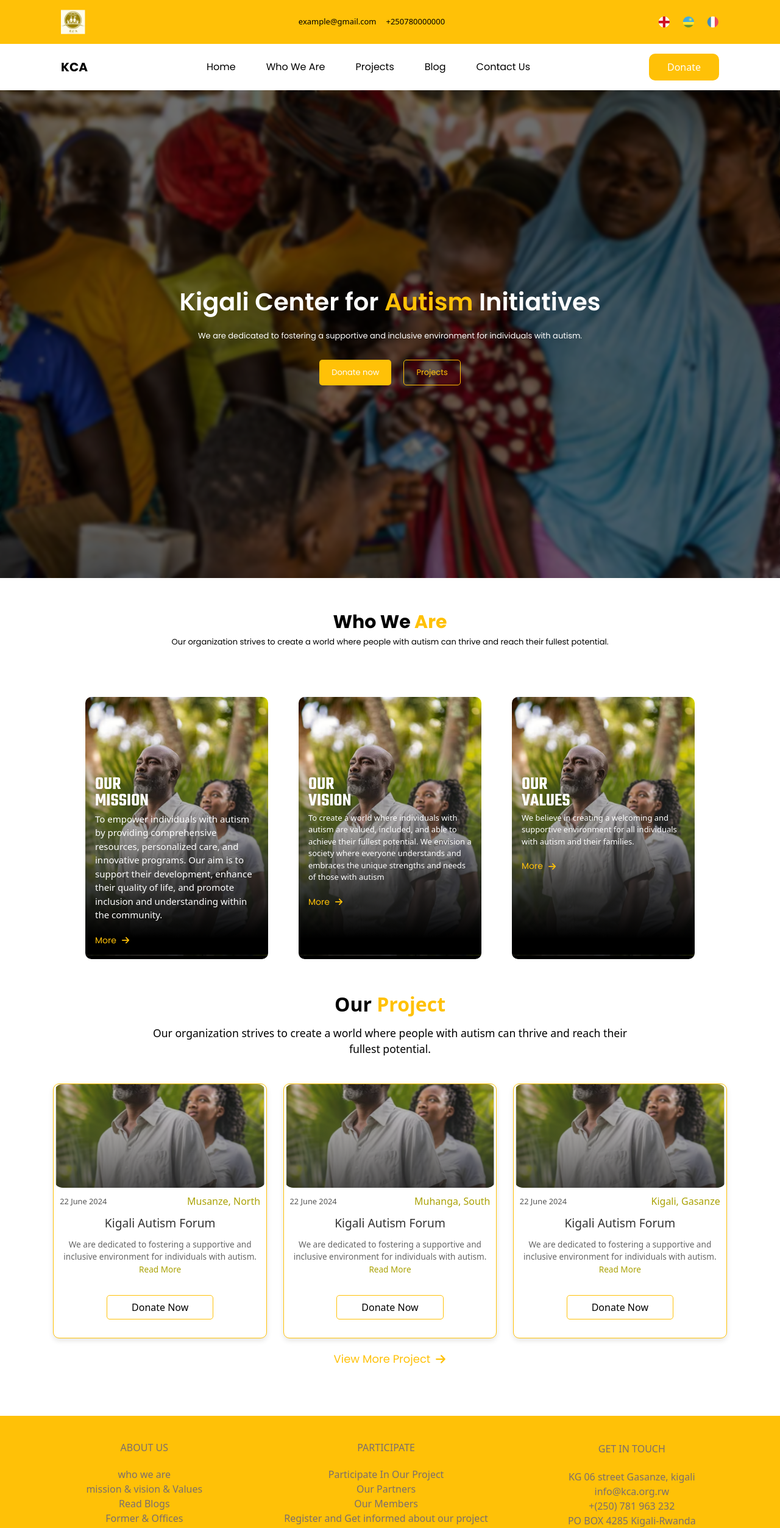
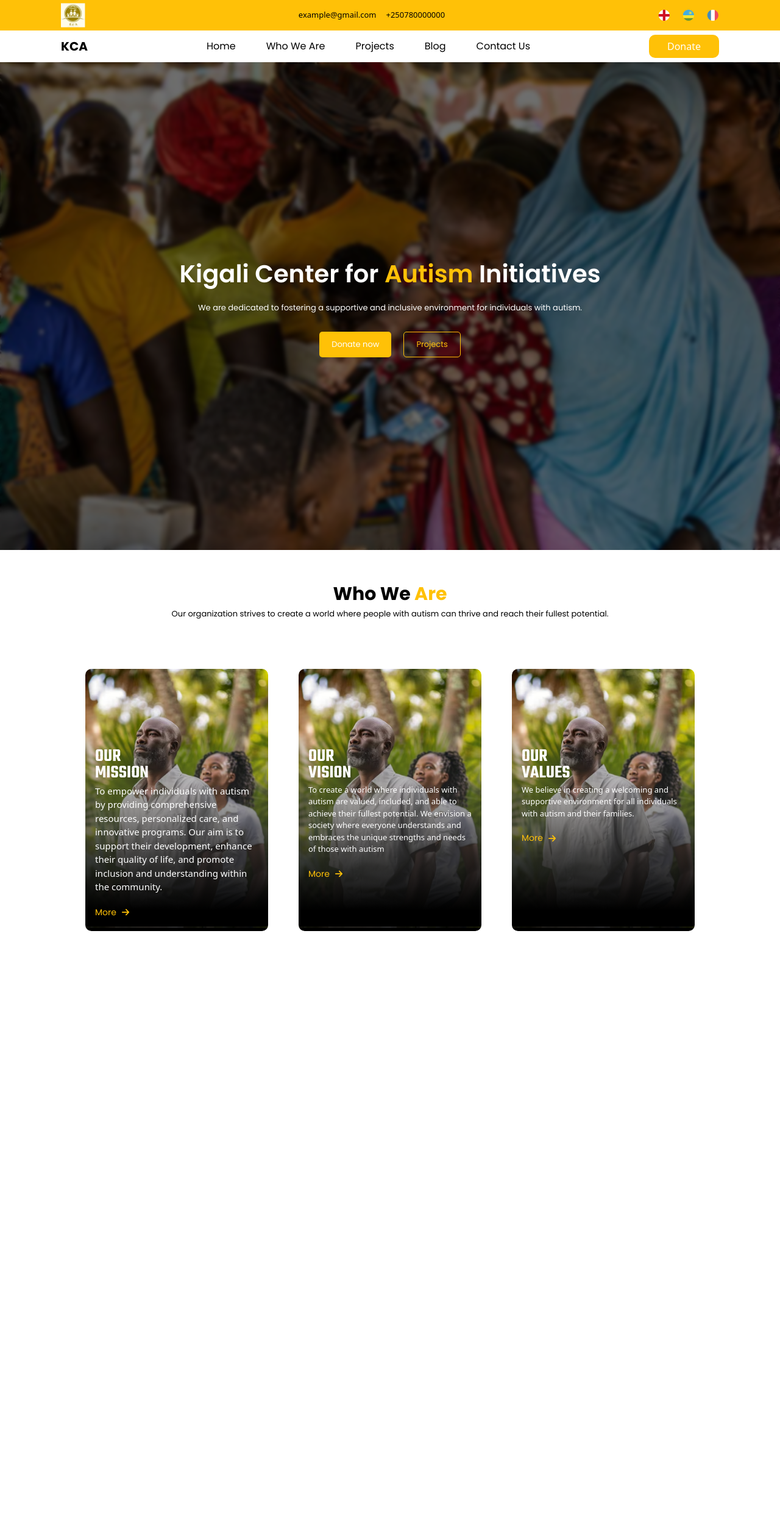
Before and after one commit to Zeden12/kigali-center-for-autism-initiatives-fn, a React (Vite) app: page / in a window 1280 px wide. Shown: the top 2506 px of the page at 61% size. After the commit the page ends 1627 px from the top, so only its background shows below. Built offline with nearby package versions, Linux system fonts and the light colour scheme.

Commit message:
Fixed the scroll page

```diff
--- a/src/App.jsx
+++ b/src/App.jsx
@@ -1,19 +1,19 @@
 import React from 'react'
-import LandingPage from './component/LandingPage'
-import ProjectPage from './component/ProjectPage'
-import { BrowserRouter, Route, Routes } from 'react-router-dom'
-import Layout from './component/Layout'
+import TopNav from "./component/TopNav.jsx"
+import BottomNav from "./component/BottomNav.jsx"
+import Hero from "./component/Hero.jsx"
+import About from "./component/About.jsx"
+import ProjectPart from './component/ProjectPart.jsx'
 
 const App = () => {
   return (
-    <BrowserRouter>
-        <Routes>
-          <Route path='/' element={<Layout/>}>
-          <Route exact index element={<LandingPage />} />
-          <Route exact path="/projects" element={<ProjectPage />} />
-          </Route>
-        </Routes>
-    </BrowserRouter>
+   <div>
+    <TopNav />
+    <BottomNav />
+    <Hero />
+    <About />
+    {/* <ProjectPart /> */}
+   </div>
   )
 }
 
--- a/src/component/BottomNav.jsx
+++ b/src/component/BottomNav.jsx
@@ -11,7 +11,7 @@ const BottomNav = () => {
   }
 
   return (
-    <div className="sticky bg-white top-[70px] z-10 flex justify-between items-center px-4 sm:px-[50px] lg:px-[100px] py-4">
+    <div className="sticky bg-white top-[50px] z-10 flex justify-between items-center px-4 sm:px-[50px] lg:px-[100px] py-[7px]">
             <h1 className="font-poppins font-bold text-[20px]">
                 KCA
             </h1>
@@ -22,15 +22,15 @@ const BottomNav = () => {
                             <IoClose className='text-[30px]'/>
                         </button>
                     </li>
-                    <li className="my-4 lg:my-0 hover:text-[#FFC107]"><a href="#">Home</a></li>
-                    <li className="my-4 lg:my-0 hover:text-[#FFC107]"><a href="#">Who We Are</a></li>
+                    <li className="my-4 lg:my-0 hover:text-[#FFC107]"><a href="#hero">Home</a></li>
+                    <li className="my-4 lg:my-0 hover:text-[#FFC107]"><a href="#about">Who We Are</a></li>
                     <li className="my-4 lg:my-0 hover:text-[#FFC107]"><a href="#">Projects</a></li>
                     <li className="my-4 lg:my-0 hover:text-[#FFC107]"><a href="#">Blog</a></li>
                     <li className="my-4 lg:my-0 hover:text-[#FFC107]"><a href="#">Contact Us</a></li>
-                    <li className="my-4 lg:my-0  lg:hidden bg-[#FFC107] text-white font-outfit px-[30px] py-[10px] rounded-[10px] hover:bg-white hover:border-[1px] hover:border-[#FFC107] hover:text-[#FFC107]"><a href="#">Donate</a></li>
+                    <li className="my-4 lg:my-0  lg:hidden bg-[#FFC107] text-white font-outfit px-[30px] py-[7px] rounded-[10px] hover:bg-white hover:border-[1px] hover:border-[#FFC107] hover:text-[#FFC107]"><a href="#">Donate</a></li>
                 </ul>
             </nav>
-            <button className="hidden lg:block bg-[#FFC107] text-white font-outfit px-[30px] py-[10px] rounded-[10px] hover:bg-white hover:border-[1px] hover:border-[#FFC107] hover:text-[#FFC107]">
+            <button className="hidden lg:block bg-[#FFC107] text-white font-outfit px-[30px] py-[7px] rounded-[10px] hover:bg-white hover:border-[1px] hover:border-[#FFC107] hover:text-[#FFC107]">
                 Donate
             </button>
             <div className="lg:hidden">
--- a/src/component/LandingPage.jsx
+++ /dev/null
@@ -1,16 +0,0 @@
-import React from "react";
-import Hero from "./Hero"
-import About from "./About"
-import ProjectPart from "./ProjectPart"
-
-const LandingPage = () => {
-    return (
-        <div>
-            <Hero />
-            <About />
-            <ProjectPart />
-        </div>
-    );
-};
-
-export default LandingPage;
--- a/src/component/Layout.jsx
+++ /dev/null
@@ -1,18 +0,0 @@
-import React from "react";
-import BottomNav from "./BottomNav";
-import TopNav from "./TopNav";
-import Footer from "./Footer";
-import { Outlet } from "react-router-dom";
-
-const Layout = () => {
-    return (
-        <>
-            <TopNav />
-            <BottomNav />
-            <Outlet />
-            <Footer />
-        </>
-    );
-}
-
-export default Layout;
--- a/src/component/ProjectPage.jsx
+++ b/src/component/ProjectPage.jsx
@@ -2,7 +2,7 @@ import React from "react";
 
 const ProjectPage = () => {
   return (
-    <div id="project" className="max-w-sm rounded overflow-hidden shadow-lg">
+    <div id="projectpage" className="max-w-sm rounded overflow-hidden shadow-lg">
       <img
         className="w-full"
         src="https://source.unsplash.com/random"
--- a/src/component/TopNav.jsx
+++ b/src/component/TopNav.jsx
@@ -6,7 +6,7 @@ import logo from "../assets/logo.svg"
 
 const TopNav = () => {
   return (
-    <div className='sticky top-0 z-10 bg-[#FFC107] flex justify-between items-center px-4 sm:px-[50px] lg:px-[100px] py-4'>
+    <div className='sticky top-0 z-10 bg-[#FFC107] flex justify-between items-center px-4 sm:px-[50px] lg:px-[100px] py-[5px]'>
         <div>
            <img src={logo} alt="logo"  className='w-[40px] h-[40px]'/>
         </div>
--- a/src/index.css
+++ b/src/index.css
@@ -5,5 +5,5 @@
 @tailwind utilities;
 
 html {
-    scroll-behavior: smooth;
-  }
+  scroll-behavior: smooth;
+}
```
Also changed, not shown: src/component/ProjectPart.jsx (+18 -6 lines).
